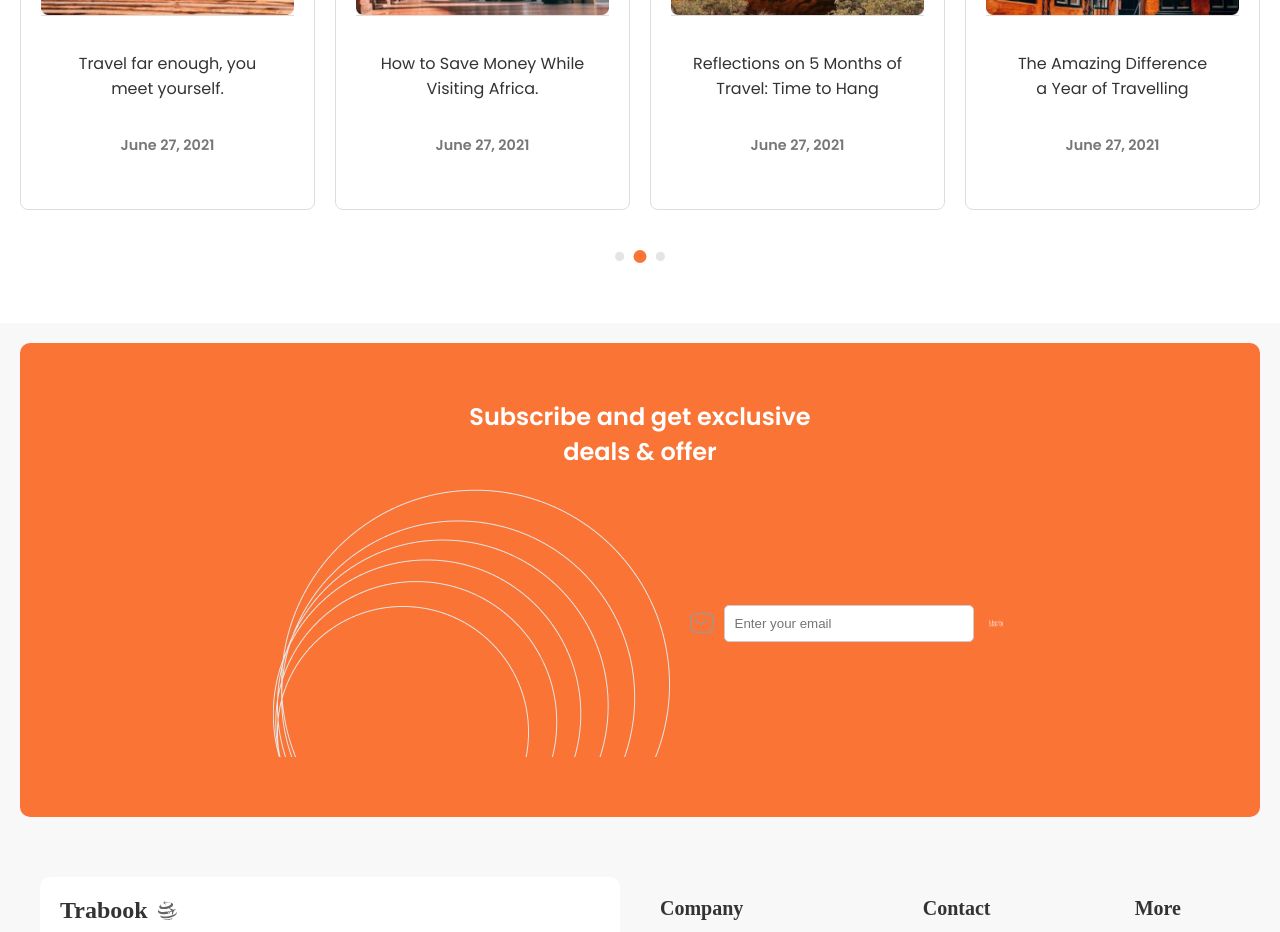
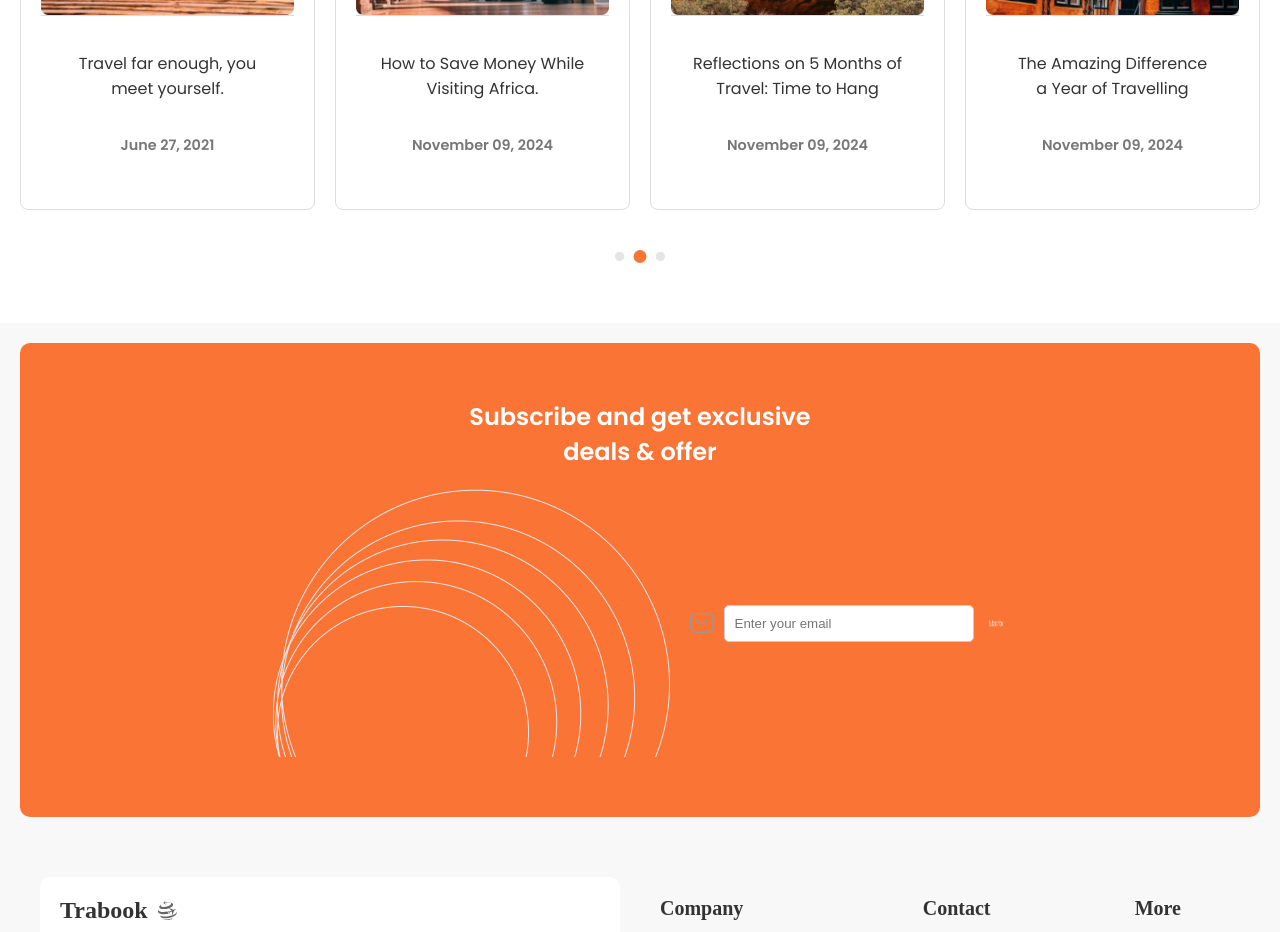
Before and after one commit to Sury002/Landing-Page, a plain HTML site: page index.html in a window 1280 px wide. Shown: the part 3260-4192 px from the top of the page. Drawn offline with Linux system fonts and the light colour scheme; a web font is replaced by a local one.

Commit message:
index.html

```diff
--- a/index.html
+++ b/index.html
@@ -215,19 +215,19 @@
             <div class="blog-entry wave-entry">
                 <img src="assets/wave.png" alt="final-section" class="blog-image">
                 <p>How to Save Money While <br> Visiting Africa.</p>
-                <h6>June 27, 2021</h6>
+                <h6>November 09, 2024</h6>
             </div>
 
             <div class="blog-entry mountain-entry">
                 <img src="assets/mountain.png" alt="final-section" class="blog-image">
                 <p>Reflections on 5 Months of <br> Travel: Time to Hang</p>
-                <h6>June 27, 2021</h6>
+                <h6>November 09, 2024</h6>
             </div>
 
             <div class="blog-entry orange-entry">
                 <img src="assets/orange.png" alt="final-section" class="blog-image">
                 <p>The Amazing Difference <br> a Year of Travelling</p>
-                <h6>June 27, 2021</h6>
+                <h6>November 09, 2024</h6>
             </div>
         </div>
 
```
